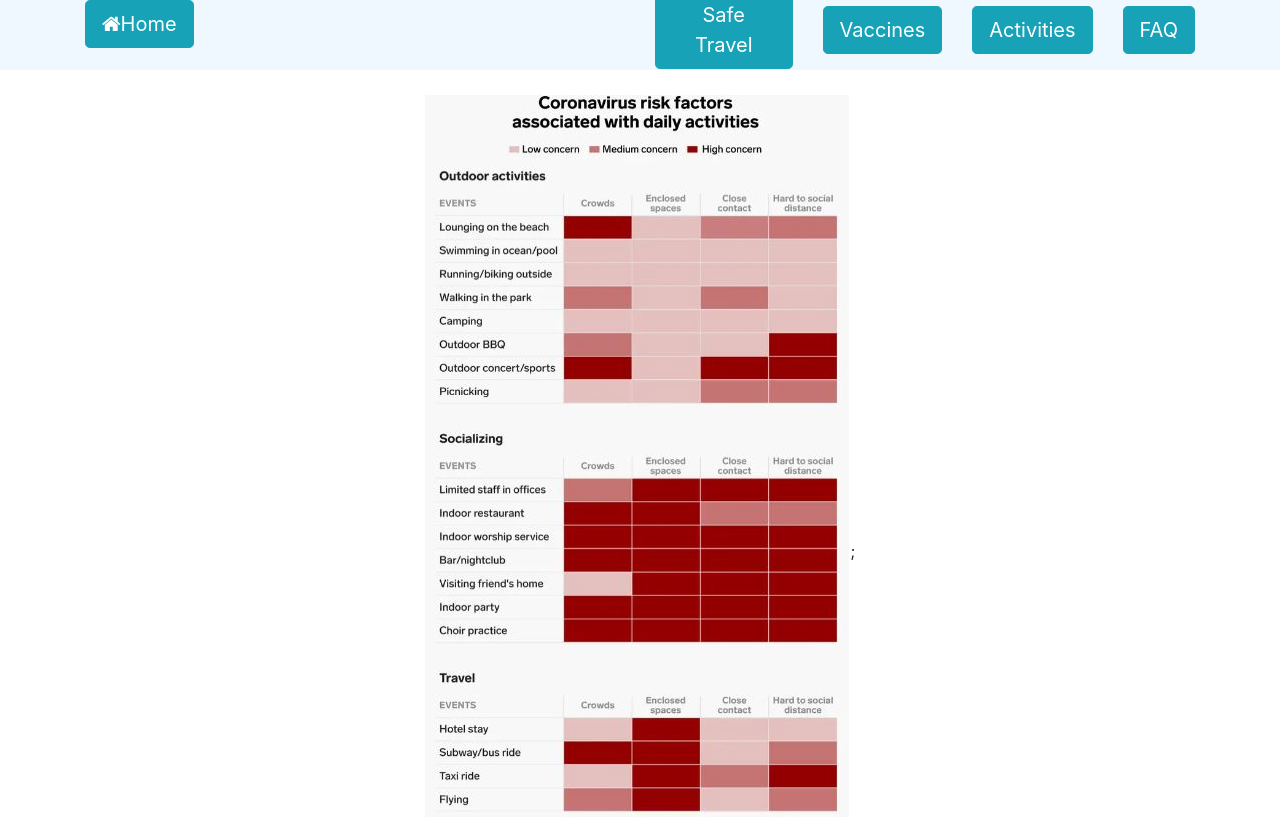
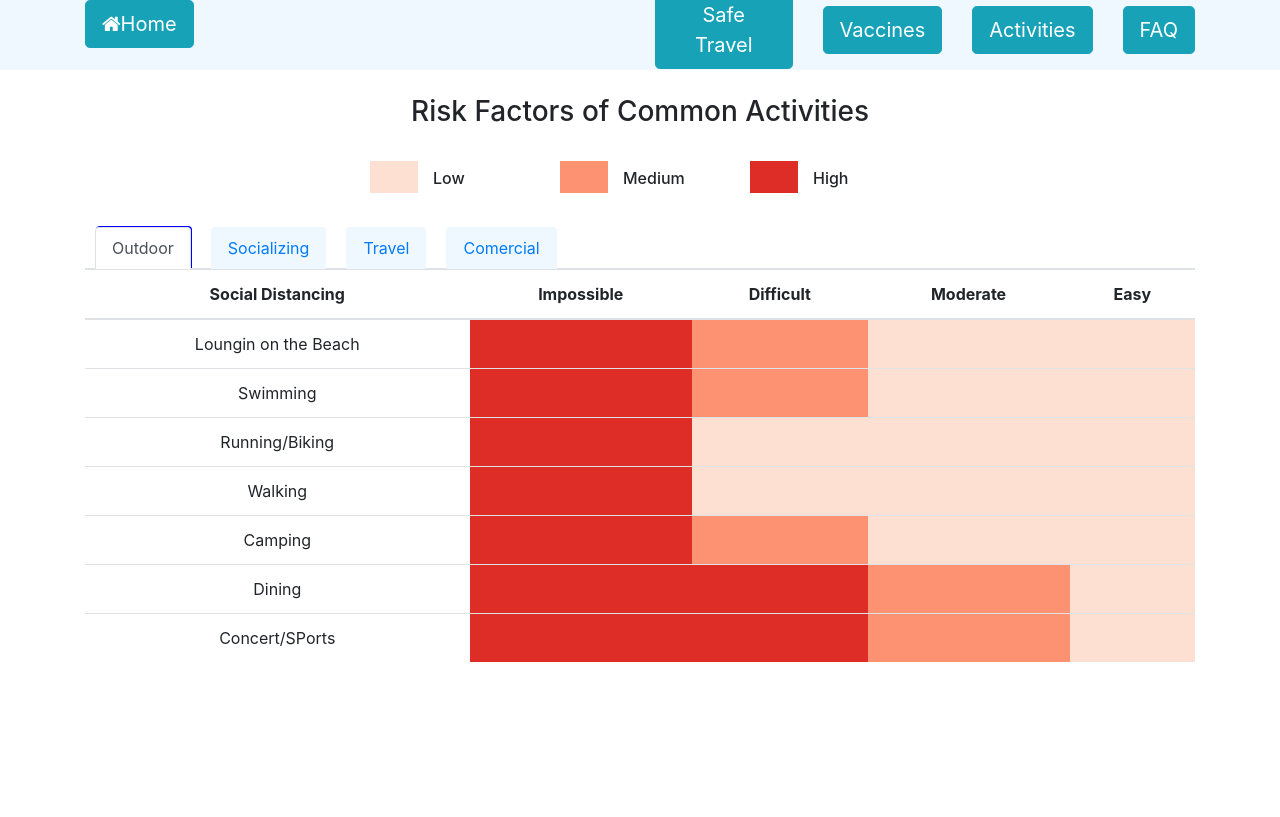
Before and after one commit to CarlaFloricel/cs522-covid-app, a React (Create React App) app: page /activities in a window 1280 px wide. Shown: the top 817 px of the page. Built offline with nearby package versions, Linux system fonts and the light colour scheme.

Commit message:
activitys

```diff
--- a/src/components/activities/activities.component.jsx
+++ b/src/components/activities/activities.component.jsx
@@ -2,21 +2,140 @@ import React from 'react';
 import './activities.styles.css';
 import image from './activities.JPG';
 
+import Tab from 'react-bootstrap/Tab';
+import Tabs from 'react-bootstrap/Tabs';
+import Table from 'react-bootstrap/Table';
+import Col from 'react-bootstrap/Col';
+import Row from 'react-bootstrap/Row';
+import Container from 'react-bootstrap/Container';
+
+const activityData = [
+    {type: "Outdoor", name: "Loungin on the Beach", risk: ['high','medium','low','low']},
+    {type: "Outdoor", name: "Swimming", risk: ['high','medium','low','low']},
+    {type: "Outdoor", name: "Running/Biking", risk: ['high','low','low','low']},
+    {type: "Outdoor", name: "Walking", risk: ['high','low','low','low']},
+    {type: "Outdoor", name: "Camping", risk: ['high','medium','low','low']},
+    {type: "Outdoor", name: "Dining", risk: ['high','high','medium','low']},
+    {type: "Outdoor", name: "Concert/SPorts", risk: ['high','high','medium','low']},
+
+    {type: "Socializing", name: "Office work", risk: ['high','medium','low','low']},
+    {type: "Socializing", name: "Indoor Dining", risk: ['high','medium','low','low']},
+    {type: "Socializing", name: "Religious Gathering", risk: ['high','low','low','low']},
+    {type: "Socializing", name: "Bar", risk: ['high','low','low','low']},
+    {type: "Socializing", name: "Visiting Friends", risk: ['high','medium','low','low']},
+    {type: "Socializing", name: "Indoor Party", risk: ['high','high','medium','low']},
+
+    {type: "Travel", name: "Hotel stay", risk: ['high','medium','low','low']},
+    {type: "Travel", name: "Public Transport", risk: ['high','low','low','low']},
+    {type: "Travel", name: "Taxi/Uber", risk: ['high','low','low','low']},
+    {type: "Travel", name: "Flying", risk: ['high','medium','low','low']},
+
+    {type: "Comercial", name: "Retail Stores", risk: ['high','medium','low','low']},
+    {type: "Comercial", name: "Groceries", risk: ['high','medium','low','low']},
+    {type: "Comercial", name: "Haircut/Salon", risk: ['high','low','low','low']},
+    {type: "Comercial", name: "Ordering Takeout", risk: ['high','low','low','low']},
+    {type: "Comercial", name: "Gym", risk: ['high','medium','low','low']},
+]
 
 class Activities extends React.Component {
-    constructor(){
+    constructor(props){
         super();
         this.state = {
+            selectedActivityType: 'Outdoor',
+            data: activityData,
+        }
 
-        }
     }
 
+    componentDidMount(){
+    }
+
+    getTable(tableKey){
+        var tableItems = activityData.filter(x => x.type === tableKey)
+        console.log(tableItems, tableItems[0].risk)
+        var getRiskRows = (r,i) => {
+            var cName = 'riskSquare ' + r + 'Risk';
+            console.log('risk', cName)
+            return (<td key={i} className={cName}></td>)
+        }
+
+
+        var activityRow = (item) => {
+            const riskRow = item.risk.map(getRiskRows)
+            return (
+                <tr>
+                    <td>{item.name}</td>
+                    {riskRow}
+                </tr>
+            )
+        }
+
+        const tableRows = tableItems.map( activityRow)
+
+        return (
+            <Tab eventKey={tableKey} title={tableKey}>
+                <Table className='activitys'>
+                    <thead>
+                        <tr>
+                            <th>Social Distancing</th>
+                            <th>Impossible</th>
+                            <th>Difficult</th>
+                            <th>Moderate</th>
+                            <th>Easy</th>
+                        </tr>
+                    </thead>
+                    <tbody>
+                        {tableRows}
+                    </tbody>
+                </Table>
+            </Tab>
+        )
+    }
 
     render(){
-        return(
-            <div>
-                <img src={image} alt="Logo" />;
-            </div>
+
+        var activityTypes = this.state.data
+            .map(x => x.type)
+            .filter((d,i,self) => self.indexOf(d) === i);
+
+
+        var riskTables = activityTypes.map( i => this.getTable(i))
+
+        return (
+            <Container fluid="md" id='activityBody'>
+                <Row id='activityHeader' md={12}>
+                    <Col md={12}><h3>Risk Factors of Common Activities</h3></Col>
+                </Row>
+                <Row className='activityLegend' md={12}>
+                    <Col md={3}></Col>
+                    <Col className={"activityLegend"} md={1}>
+                        <div className={'square lowRisk'}/>
+                    </Col>
+                    <Col className={"activityLegend"}  md={1}>
+                        <h6>Low</h6>
+                    </Col>
+                    <Col className={"activityLegend"} md={1}>
+                        <div className={'square medRisk'}/>
+                    </Col>
+                    <Col className={"activityLegend"} md={1}>
+                        <h6>Medium</h6>
+                    </Col>
+                    <Col className={"activityLegend"} md={1}>
+                        <div className={'square highRisk'}/>
+                    </Col>
+                    <Col className={"activityLegend"} md={1}>
+                        <h6>High</h6>
+                    </Col>
+                    <Col md={3}></Col>
+                </Row>
+                <Row className="activityTable" md={12}>
+                    <Col md={12}>
+                        <Tabs defaultActiveKey={activityTypes[0]}>
+                            {riskTables}
+                        </Tabs>
+                    </Col>
+                </Row>
+            </Container>
         )
     }
 }
--- a/src/components/activities/activities.styles.css
+++ b/src/components/activities/activities.styles.css
@@ -0,0 +1,56 @@
+.square{
+    height: 2em;
+    width: 3em;
+    margin-top: -.5em;
+}
+
+.riskSquare{
+    height: 2em;
+    width: auto;
+}
+
+
+.activityLegend{
+    width: auto;
+    text-align: left;
+    margin-left: 0px;
+    margin-right: 0px;
+    margin-top: 1em;
+    height: 2em;
+}
+.activityLegend > h6{
+    margin-left: -2em;
+}
+
+.lowRisk{
+    background: #fee0d2;
+    fill: #fee0d2
+}
+
+.nav-item{
+    background: aliceblue;
+    box-shadow: 0px 0px grey;
+    margin: 10px;
+}
+.nav-item.active{
+    /* box-shadow: 0px 0px!important; */
+    box-shadow: 1px -1px blue;
+}
+
+.medRisk, .mediumRisk{
+    background: #fc9272;
+    fill: #fc9272;
+}
+
+.highRisk{
+   background: #de2d26;
+   fill: #de2d26;
+}
+
+.activityTable{
+    margin-top: 2em;
+}
+.activitys{
+    margin: 0px;
+    padding: 0px;
+}
--- a/src/components/faq/faq.component.jsx
+++ b/src/components/faq/faq.component.jsx
@@ -51,7 +51,7 @@ class Faq extends React.Component {
                 {questions_type.map((i,iKey) => (
                    i.items.length>0 ?
                     <div className='faq-list' key={iKey}>
-                    <h1 className="faq_element">{i.name}</h1>
+                    <h3 className="faq_element">{i.name}</h3>
                     <Question list = {i.items}/>
                     </div>
                 : <div key={iKey}></div>
--- a/src/components/header/header.component.jsx
+++ b/src/components/header/header.component.jsx
@@ -8,29 +8,29 @@ const Header = () => (
         {/* <h1>Explore Covid-19</h1> */}
     <div className='header'>
         <Link to="/" className="logo-container">
-        <button type="button" className="btn btn-info btn-lg">
+        <button type="button" className="headerButton btn btn-info btn-lg">
         <i className="fa fa-home" ></i>
            Home
         </button>
         </Link>
         <div className='options'>
             <Link to="/map" className="option">
-                <button type="button" className="btn btn-info btn-lg">
+                <button type="button" className="headerButton btn btn-info btn-lg">
                  Safe Travel
                 </button>
             </Link>
             <Link to="/vaccines" className="option" >
-                <button type="button" className="btn btn-info btn-lg">
+                <button type="button" className="headerButton btn btn-info btn-lg">
                  Vaccines
                 </button>
             </Link>
             <Link to="/activities" className="option">
-                <button type="button" className="btn btn-info btn-lg">
+                <button type="button" className="headerButton btn btn-info btn-lg">
                  Activities
                 </button>
             </Link>
             <Link to="/faq" className="option" >
-                <button type="button" className="btn btn-info btn-lg">
+                <button type="button" className="headerButton btn btn-info btn-lg">
                  FAQ
                 </button>
             </Link>
--- a/src/components/homepage/homepage.component.jsx
+++ b/src/components/homepage/homepage.component.jsx
@@ -4,6 +4,10 @@ import mapImg from './map.jpg';
 import activitiesImg from './activities.jpg';
 import vaccinesImg from './vaccines.png';
 import faqImg from './faq.jpg';
+
+import Container from 'react-bootstrap/Container';
+import Row from 'react-bootstrap/Row';
+import Col from 'react-bootstrap/Col';
 
 class HomePage extends React.Component {
     constructor(){
@@ -40,11 +44,8 @@ class HomePage extends React.Component {
 
 
     render(){
-        return(
-        <div className='homepage'>
-            <div className='directory-menu'>
-                {
-                this.state.menuItems.map( item => (
+        const navButtons = this.state.menuItems.map( item => (
+            <Col md={6}>
                 <div className='menu-item' key={item.id} style={{backgroundImage: `url(${item.imageUrl})`}}>
                     <div className='content'>
                         <button key={item.id} type="button" className="btn btn-info btn-lg"
@@ -53,8 +54,16 @@ class HomePage extends React.Component {
                         </button>
                     </div>
                 </div>
-                ))}
-            </div>
+            </Col>
+        ))
+
+        return(
+        <div className='homepage'>
+            <Container className='directory-menu' fluid>
+                <Row md={12}>
+                    {navButtons}
+                </Row>
+            </Container>
         </div>
         )
     }
--- a/src/components/homepage/homepage.styles.css
+++ b/src/components/homepage/homepage.styles.css
@@ -7,14 +7,11 @@
 
 .directory-menu {
 width: 100%;
-display: flex;
-flex-wrap: wrap;
-justify-content: space-between;
 }
 
 .menu-item {
 min-width: 49%;
-height: 300px;
+height: 35vh;
 flex: 1 1 auto;
 display: flex;
 align-items: center;
```
Lines whose indentation alone changed are shown as unchanged.
